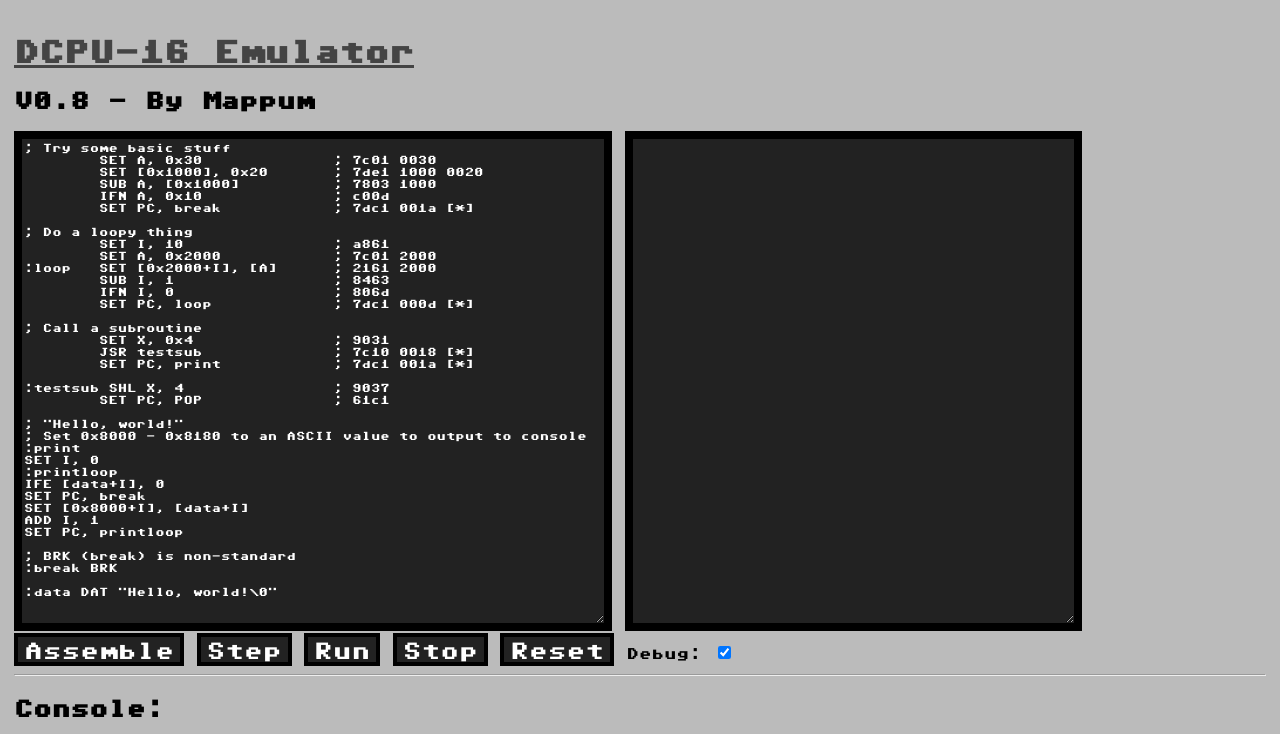
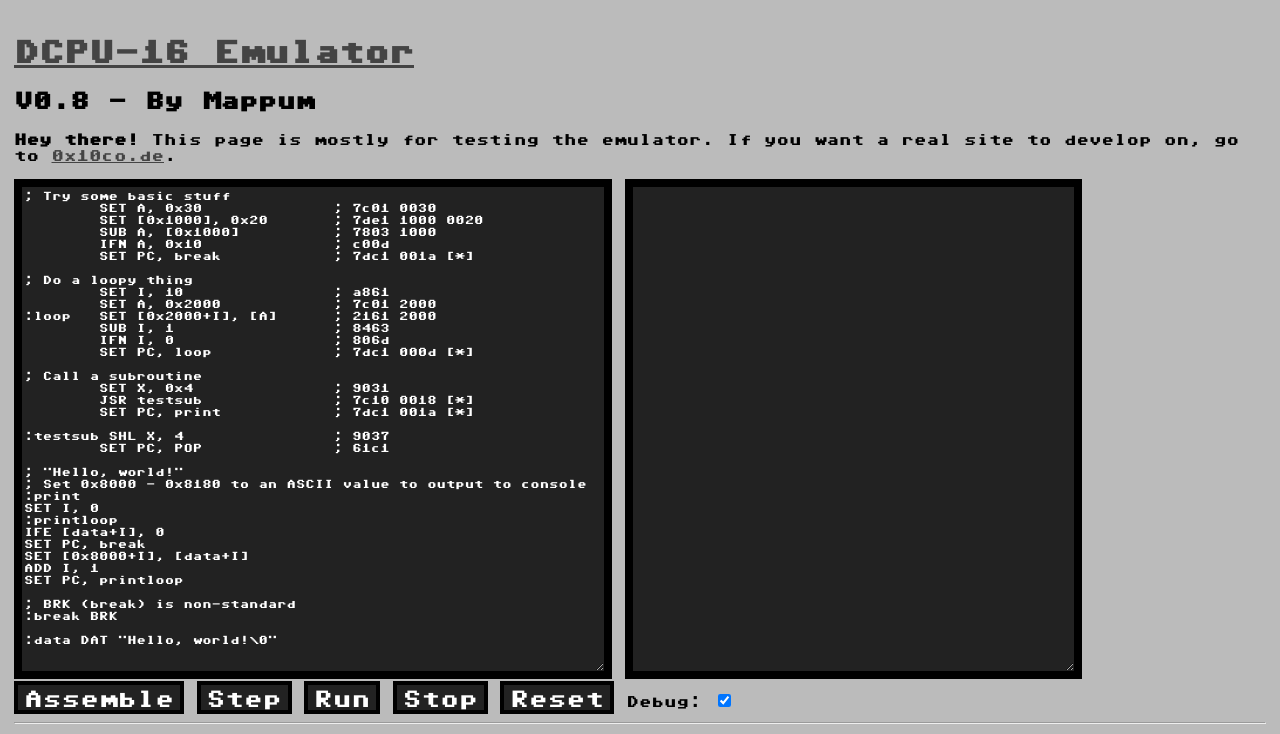
Before and after one commit to mappum/DCPU-16, a website: page index.html in a window 1280 px wide. Shown: the top 734 px of the page. Drawn offline with Linux system fonts and the light colour scheme.

Commit message:
Added message telling people to go to 0x10co.de

```diff
--- a/index.html
+++ b/index.html
@@ -66,6 +66,7 @@
 		<div id="container">
 			<a href="http://github.com/mappum/DCPU-16"><h1>DCPU-16 Emulator</h1></a>
 			<h2>V0.8 - By Mappum</h2>
+			<p><strong>Hey there!</strong> This page is mostly for testing the emulator. If you want a real site to develop on, go to <a href="http://0x10co.de">0x10co.de</a>.</p>
 			<textarea id="editor" cols="60" rows="40">
 ; Try some basic stuff
 	SET A, 0x30              ; 7c01 0030
```
